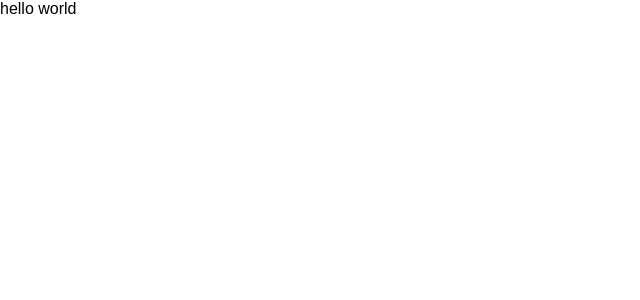
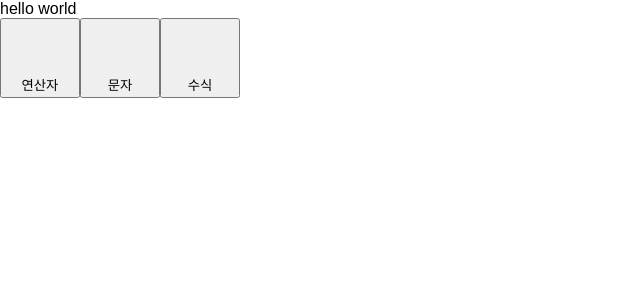
Before and after one commit to boostcamp-2020/Project15-B-Client-Based-Formula-Editor, a React app: page / in a window 1280 px wide. Shown: the top 300 px of the page, without its empty margins (0-640 px from the left). Built offline with nearby package versions, Linux system fonts and the light colour scheme.

Commit message:
feat: 버튼 메뉴에 드롭다운 추가
- 버튼 클릭하면 그 버튼의 드롭다운 나타나도록 드롭다운 추가함

```diff
--- a/src/App.jsx
+++ b/src/App.jsx
@@ -1,4 +1,5 @@
 import React from "react";
+import FormulaButtonContainer from "./containers/FormulaButtonContainer";
 
 import GlobalStyle from "./GlobalStyle";
 
@@ -7,6 +8,7 @@ export default function App() {
 		<>
 			<GlobalStyle />
 			<div>hello world</div>
+			<FormulaButtonContainer />
 		</>
 	);
 }
--- a/src/containers/FormulaButtonContainer.jsx
+++ b/src/containers/FormulaButtonContainer.jsx
@@ -31,8 +31,11 @@ export default function FormulaButtonContainer() {
 	const Buttons = ButtonsContent.map((elem, index) => (
 		<div key={`Div${index}`}>
 			<FormulaButton key={`Btn${index}`} name={elem.name} onClick={elem.onClick} />
+			{elem.state ?
+				<FormulaDropdownContainer key={`DD${index}`} name={elem.name} /> :
+				<div key={`none${index}`}></div>}
 		</div>
 	));
 
-	return Buttons;
+	return (<ButtonMenuLayout>{Buttons}</ButtonMenuLayout>);
 }
--- /dev/null
+++ b/src/containers/FormulaDropdownContainer.jsx
@@ -0,0 +1,9 @@
+import React from "react";
+
+import FormulaDropdown from "../presentationals/FormulaDropdown";
+
+export default function FormulaDropdownCotainer() {
+	return (
+		<FormulaDropdown />
+	);
+}
--- /dev/null
+++ b/src/layouts/ButtonMenuLayout.js
@@ -0,0 +1,17 @@
+import styled from "styled-components";
+
+const ButtonMenuLayout = styled.div`
+	display:flex;
+	flex-direction: row;
+	& > div{
+		position:relative;
+		display:flex;
+		flex-direction:column;
+		div{
+			position:absolute;
+			top:80px;
+		}
+	}
+`;
+
+export default ButtonMenuLayout;
--- /dev/null
+++ b/src/presentationals/FormulaDropdown.jsx
@@ -0,0 +1,15 @@
+import React from "react";
+import styled from "styled-components";
+
+const FormulaDropdownStyle = styled.div`
+	width:270px;
+	height:250px;
+	border:1px solid black;
+	background-color:green;
+`;
+
+export default function FormulaDropdown() {
+	return (
+		<FormulaDropdownStyle />
+	);
+}
```
